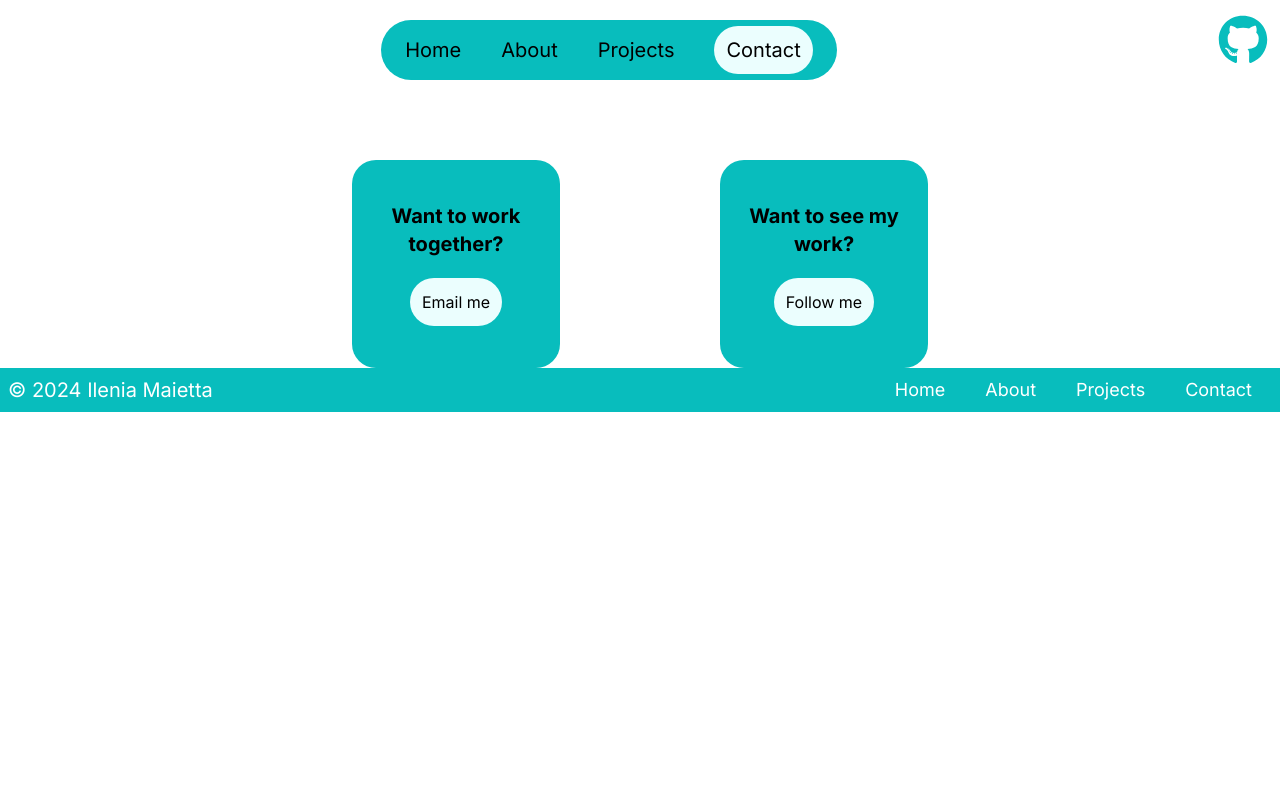
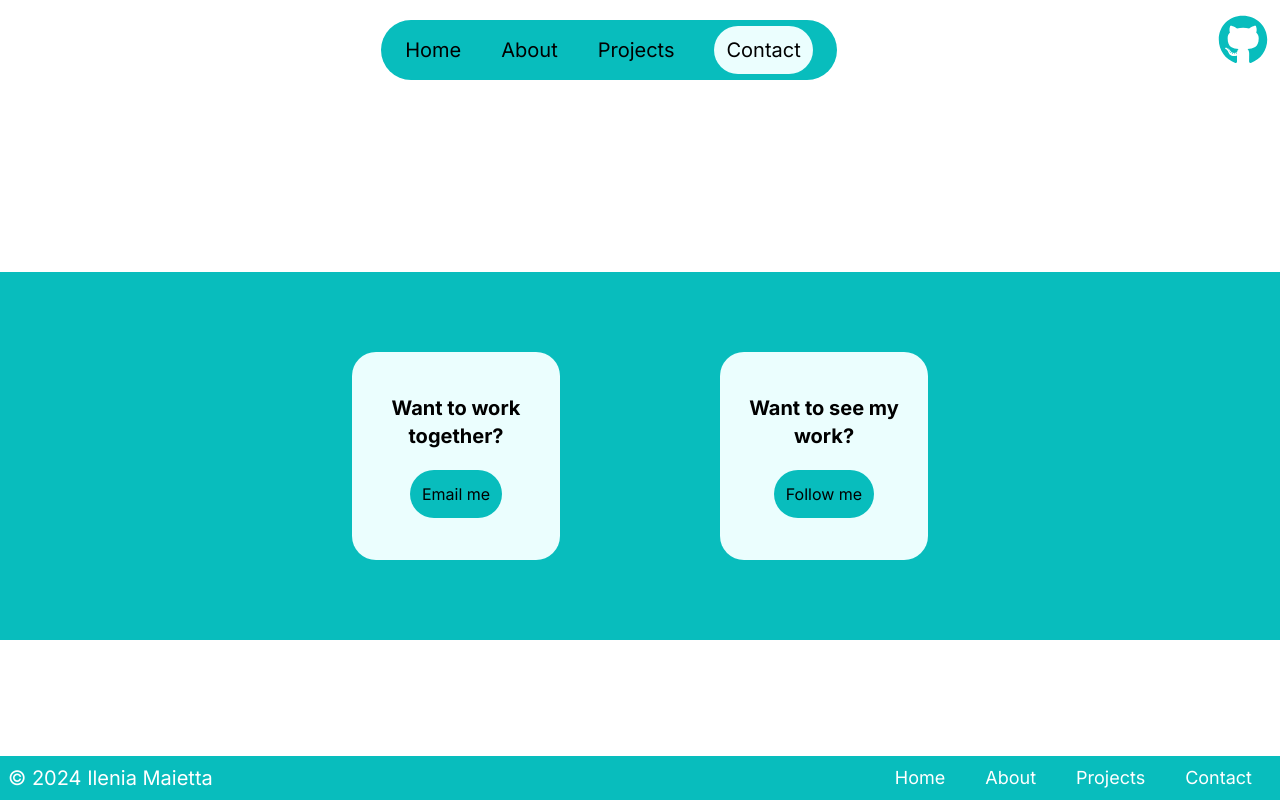
Before and after one commit to ileniadigital/ileniadigital.github.io, a Next.js app: page /contact in a window 1280 px wide. Built offline with nearby package versions, Linux system fonts and the light colour scheme.

Commit message:
chnaged styling of contact page

```diff
--- a/app/contact/page.tsx
+++ b/app/contact/page.tsx
@@ -5,17 +5,18 @@ import Message from '../ui/contact/message';
 
 export default function Contact() {
     return (
-        <div>
+        <div className="flex flex-col min-h-screen">
             <Nav />
-            <main>
+            <main className="flex-grow">
                 {/* Cards */}
-                <div className='flex flex-row gap-40 items-center justify-center mt-20'>
+                <div className='flex flex-row gap-40 items-center justify-center mt-48 bg-main p-20'>
                     <Message message='Want to work together?' email={true} />
                     <Message message='Want to see my work?' email={false} />
                 </div>
-
+            </main>
+            <div className='mt-auto'>
                 <Footer />
-            </main>
+            </div>
         </div>
     );
 };
--- a/app/ui/contact/message.tsx
+++ b/app/ui/contact/message.tsx
@@ -5,15 +5,15 @@ interface MessageProps {
 }
 export default function Message({ message, email }: MessageProps) {
     return (
-        <div className="bg-main rounded-3xl h-52 w-52 flex flex-col gap-5 justify-center items-center">
+        <div className="bg-offwhite rounded-3xl h-52 w-52 flex flex-col gap-5 justify-center items-center">
             <h1 className="text-xl font-bold text-center">{message}</h1>
             {/* Email me button */}
             {email ? (
-                <button className="btn-inv"><a href="mailto:ileniamaietta.business@gmail.com">Email me</a></button>
+                <button className="btn"><a href="mailto:ileniamaietta.business@gmail.com">Email me</a></button>
             )
                 // Follow me button
                 : (
-                    <button className="btn-inv"><a href="https://beacons.ai/ilenia.digital">Follow me</a></button>
+                    <button className="btn"><a href="https://beacons.ai/ilenia.digital">Follow me</a></button>
                 )}
 
         </div>
```
